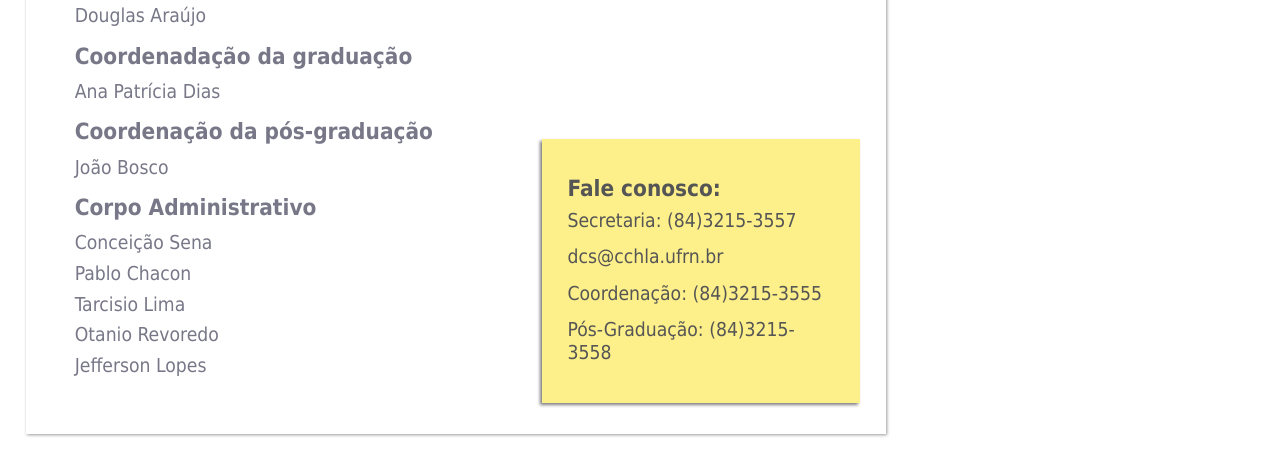
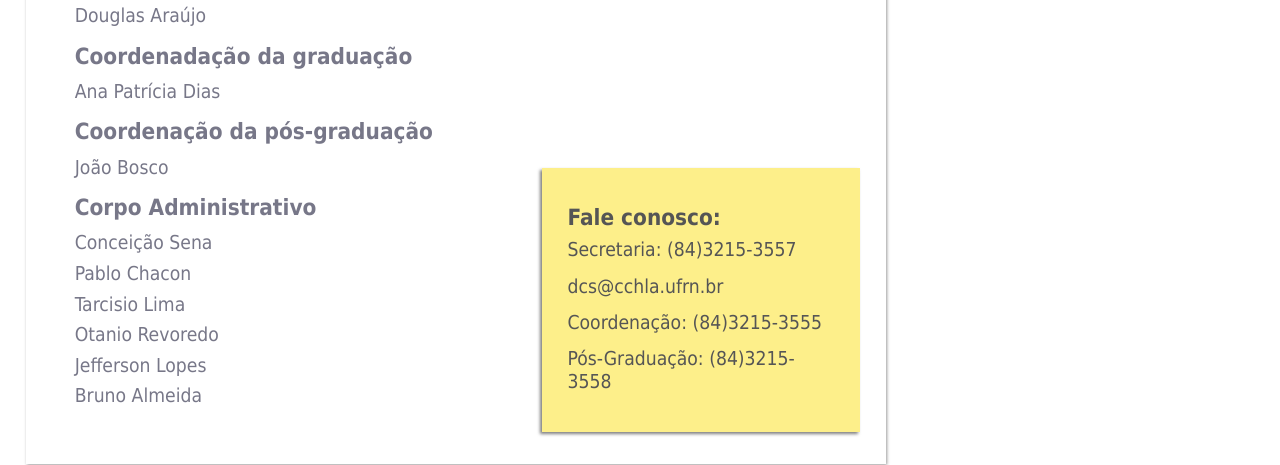
Before and after one commit to Ikigaii/projeto_ufrn, a plain HTML site: page index.html in a window 1280 px wide. Shown: the part 376-841 px from the top of the page. Drawn offline with Linux system fonts and the light colour scheme.

Commit message:
Adicionando nome na lista

```diff
--- a/index.html
+++ b/index.html
@@ -62,6 +62,7 @@
 		<p> Tarcisio Lima </p>
 		<p> Otanio Revoredo </p>
 		<p> Jefferson Lopes </p>
+		<p> Bruno Almeida </p>
 
 		</div>
 
```
